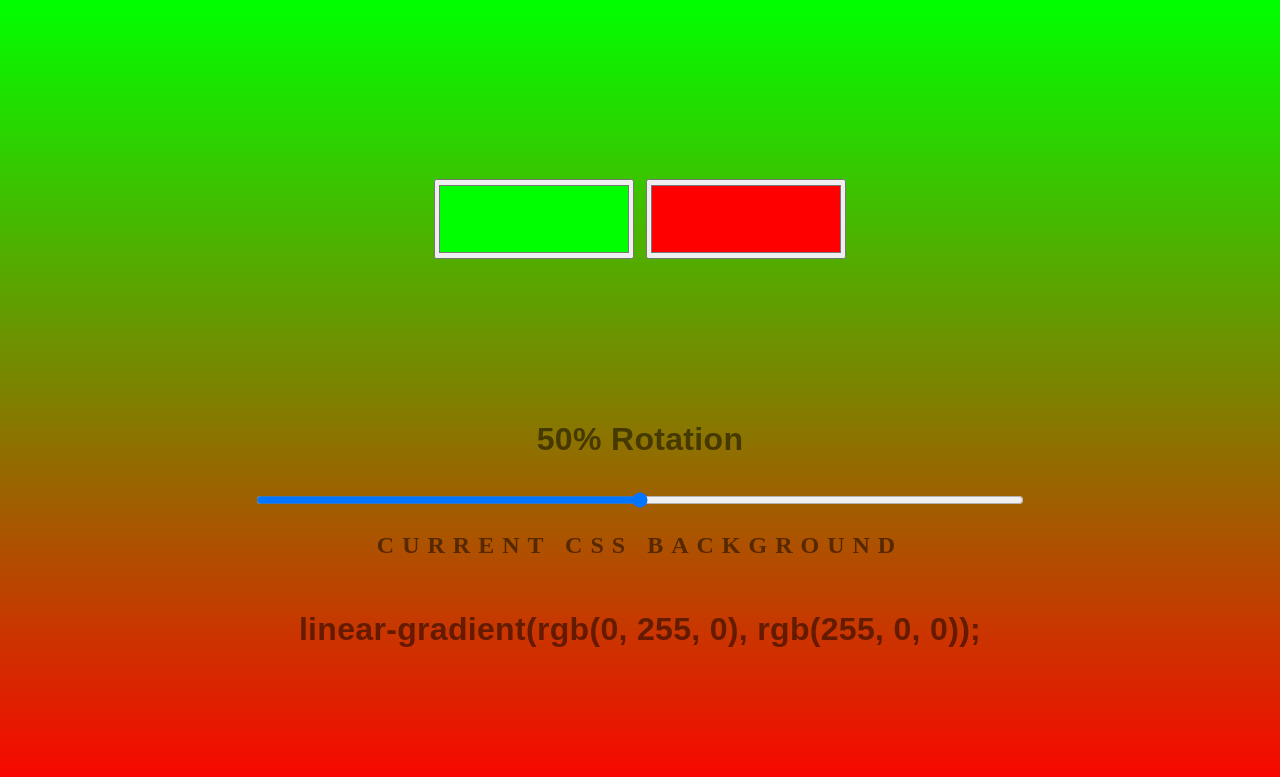
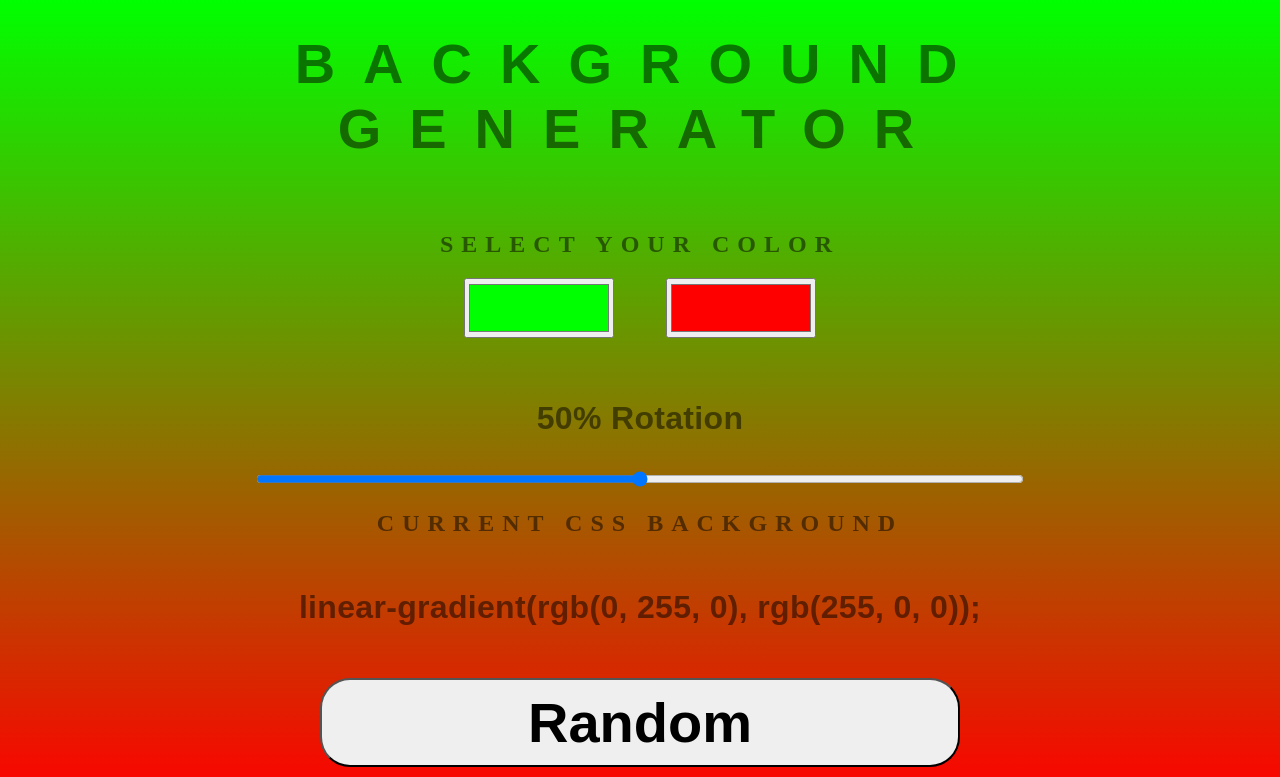
Before and after one commit to Fly0w/background-generator, a plain HTML site: page index.html in a window 1280 px wide. Shown: the top 777 px of the page. Drawn offline with Linux system fonts and the light colour scheme.

Commit message:
Add files via upload

```diff
--- a/index.html
+++ b/index.html
@@ -4,9 +4,11 @@
 	<title>Gradient Background</title>
 	<link rel="stylesheet" type="text/css" href="style.css">
 </head>
-<h1>Background Generator</h1>
+
 <body id="gradient">
+	<h1>Background Generator</h1>
 	<div class="couleurs">
+		<h2>Select your color</h2>
 		<input class="color1" type="color" name="color1" value="#00ff00">
 		<input class="color2" type="color" name="color2" value="#ff0000">
 	</div>
--- a/style.css
+++ b/style.css
@@ -20,7 +20,7 @@ h1 {
     text-transform: uppercase;
     letter-spacing: .5em;
     width: 100%;
-    margin: 0 0 200px 0;
+    margin: 0 0 50px 0;
 }
 
 h3 {
@@ -34,11 +34,11 @@ h3 {
 
 button {
     height: 80%;
-    width: 40%;
+    width: 50%;
     border-radius: 30px;
     font-size: 3em;
     font: 600 3.5em 'Raleway', sans-serif;
-    margin: 100px 0;
+    margin: 20px 0;
 }
 
 .angle1 {
@@ -46,10 +46,11 @@ button {
 }
 
 .color1, .color2 {
-    height: 80px;
-    width: 200px;
+    height: 60px;
+    width: 150px;
+    margin: 0 20px;
 }
 
 .couleurs {
-    margin: 0 0 130px 0;
+    margin: 0 0 30px 0;
 }
```
